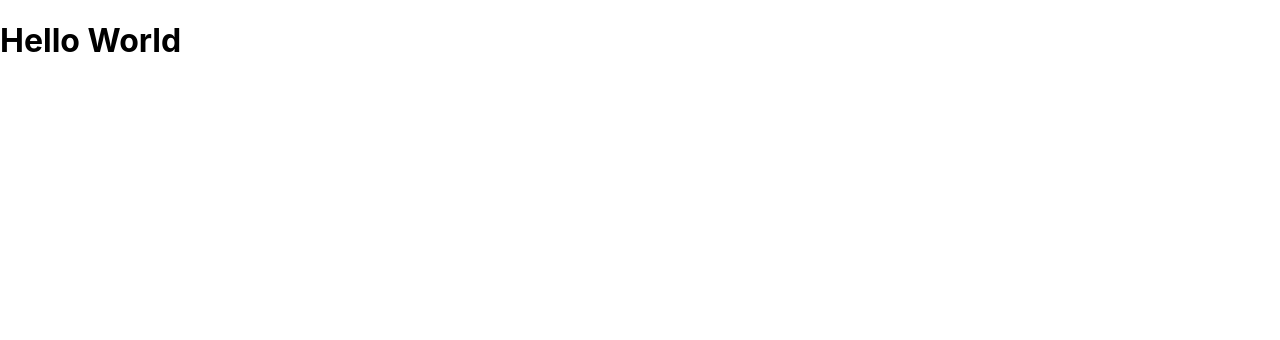
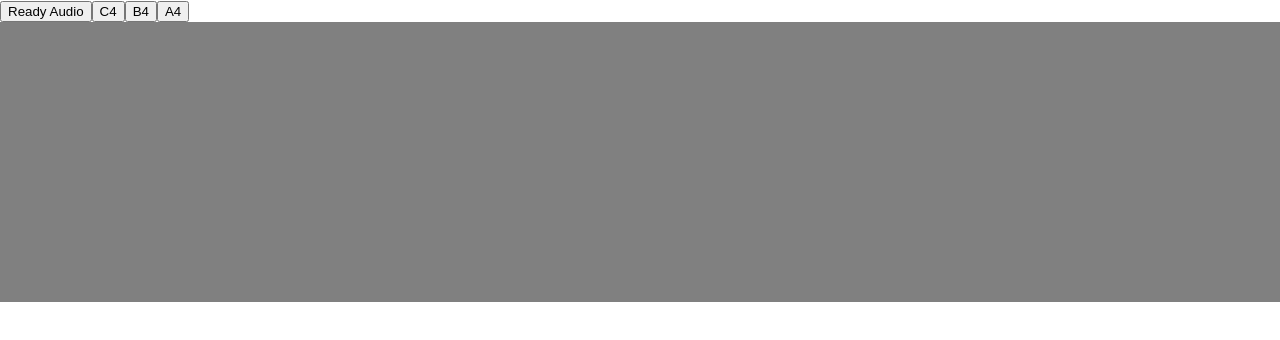
Before and after one commit to Aloeminium108/Photofungus, a React (Create React App) app: page / in a window 1280 px wide. Shown: the top 340 px of the page. Built offline with nearby package versions, Linux system fonts and the light colour scheme.

Commit message:
Created basic grid and sound buttons

```diff
--- a/package.json
+++ b/package.json
@@ -13,6 +13,7 @@
     "react": "^18.2.0",
     "react-dom": "^18.2.0",
     "react-scripts": "5.0.1",
+    "tone": "^14.7.77",
     "typescript": "^4.9.5",
     "web-vitals": "^2.1.4"
   },
--- a/src/App.tsx
+++ b/src/App.tsx
@@ -1,9 +1,26 @@
 import React from 'react';
+import * as Tone from 'tone';
 import './App.css';
+import NoteButton from './Components/NoteButton';
+import SequencerGrid from './Components/SequencerGrid';
 
 function App() {
+
+  const readyAudio = async () => {
+    await Tone.start();
+    console.log("Audio is ready");
+  }
+
   return (
-    <h1>Hello World</h1>
+    <>
+      <button onClick={readyAudio}>Ready Audio</button>
+
+      <NoteButton note="C4" />
+      <NoteButton note="B4" />
+      <NoteButton note="A4" />
+
+      <SequencerGrid numRows={7} numColumns={20}/>
+    </>
   );
 }
 
--- /dev/null
+++ b/src/Components/GridSquare.tsx
@@ -0,0 +1,20 @@
+import React, { useState } from "react";
+import '../Styles/GridSquare.css'
+
+function GridSquare() {
+
+    const [active, setActive] = useState(false);
+
+    const handleClick  = () => {
+        setActive(!active);
+    }
+
+    return (
+        <div className="grid-square" onClick={handleClick}>
+            {active ? <div className="active-square"></div> : <></> }
+        </div>
+    )
+
+}
+
+export default GridSquare
--- /dev/null
+++ b/src/Components/NoteButton.tsx
@@ -0,0 +1,21 @@
+import React from "react";
+import * as Tone from 'tone';
+
+// This exists purely to try Tone.js features
+// This is not meant to be included in production code
+
+function NoteButton(props: {note: string}) {
+
+    const synth = new Tone.Synth().toDestination();
+
+    const triggerNote = () => {
+        synth.triggerAttackRelease(props.note, "8n");
+    }
+
+    return (
+        <button onClick={triggerNote}>{props.note}</button>
+    )
+
+}
+
+export default NoteButton
--- /dev/null
+++ b/src/Components/SequencerGrid.tsx
@@ -0,0 +1,33 @@
+import React from "react";
+import GridSquare from "./GridSquare";
+import '../Styles/SequencerGrid.css'
+
+function SequencerGrid(props: {numRows: number, numColumns: number}) {
+
+    let grid = [];
+
+    for (let i = 0; i < props.numRows; i++) {
+
+        let row = [];
+
+        for (let j = 0; j < props.numColumns; j++) {
+            row.push(<GridSquare key={`${i}-${j}`} />);
+        }
+
+        grid.push(
+            <div className="grid-row" key={i}>
+                {row}
+            </div>
+        )
+
+    }
+
+    return (
+        <>
+            {grid}
+        </>
+    )
+
+}
+
+export default SequencerGrid
--- /dev/null
+++ b/src/Styles/GridSquare.css
@@ -0,0 +1,13 @@
+.grid-square {
+    width: 100%;
+    height: 100%;
+
+    background-color: gray;
+}
+
+.active-square {
+    width: 100%;
+    height: 100%;
+
+    background-color: aqua;
+}
--- /dev/null
+++ b/src/Styles/SequencerGrid.css
@@ -0,0 +1,9 @@
+.grid-row {
+    display: flex;
+    flex-direction: row;
+    justify-content: space-around;
+
+    width: 100vw;
+    height: 5vh;
+    background-color: black;
+}
```
Also changed, not shown: 1 other file (tests, documents, lock files or other folders).
